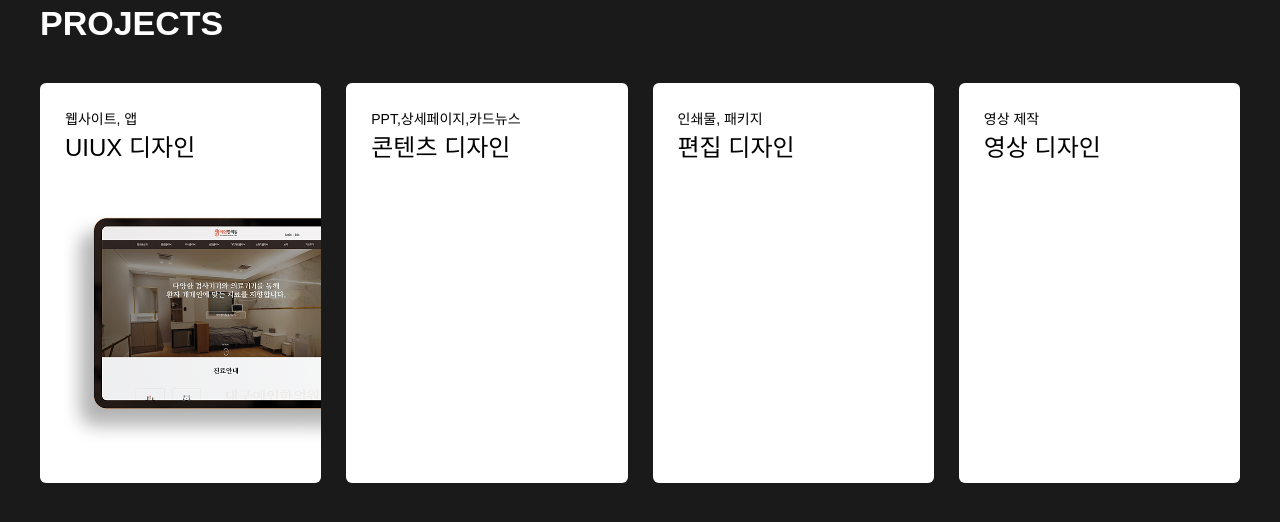
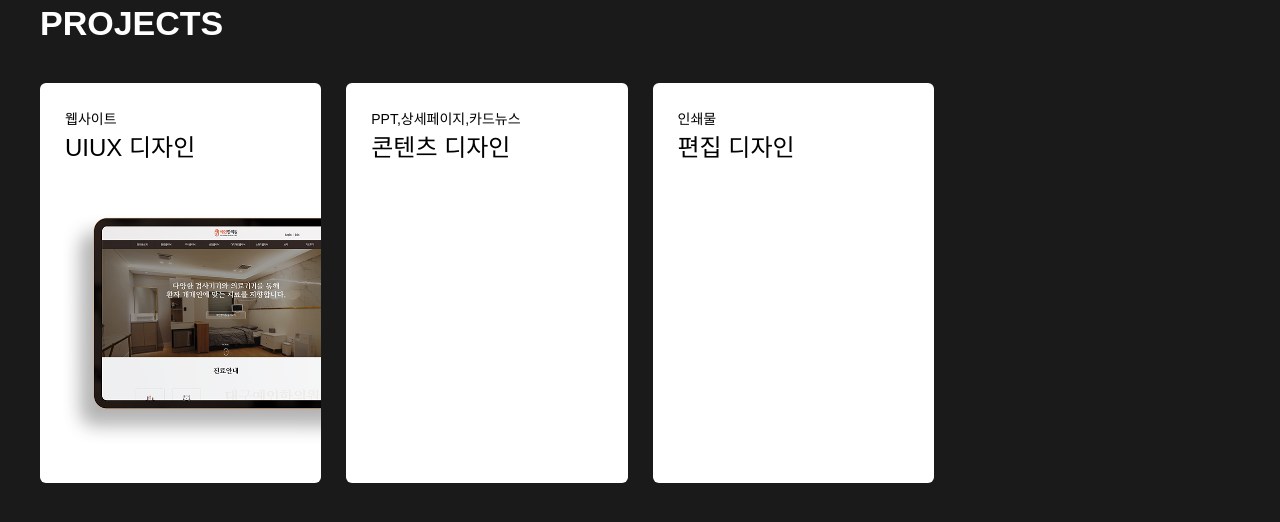
Before and after one commit to ae-jin/2025aj, a plain HTML site: page index.html in a window 1280 px wide. Shown: the part 822-1344 px from the top of the page. Drawn offline with Linux system fonts and the light colour scheme; a web font is replaced by a local one.

Commit message:
Add files via upload

```diff
--- a/index.html
+++ b/index.html
@@ -41,10 +41,10 @@
     <section id="project" class="project">
         <h3>PROJECTS</h3>
         <ul>
-            <li><a href="pdf/uiux.pdf" target="_blank"><p>웹사이트, 앱</p><span>UIUX 디자인</span></a></li>
-            <li><a href="#void"><p>PPT,상세페이지,카드뉴스</p><span>콘텐츠 디자인</span></a></li>
-            <li><a href="#void"><p>인쇄물, 패키지</p><span>편집 디자인</span></a></li>
-            <li><a href="#void"><p>영상 제작</p><span>영상 디자인</span></a></li>
+            <li><a href="pdf/uiux.pdf" target="_blank"><p>웹사이트</p><span>UIUX 디자인</span></a></li>
+            <li><a href="pdf/contents.pdf"><p>PPT,상세페이지,카드뉴스</p><span>콘텐츠 디자인</span></a></li>
+            <li><a href="pdf/edit.pdf"><p>인쇄물</p><span>편집 디자인</span></a></li>
+            <!--<li><a href="#void"><p>영상 제작</p><span>영상 디자인</span></a></li>-->
         </ul>
     </section>
 </body>
```
